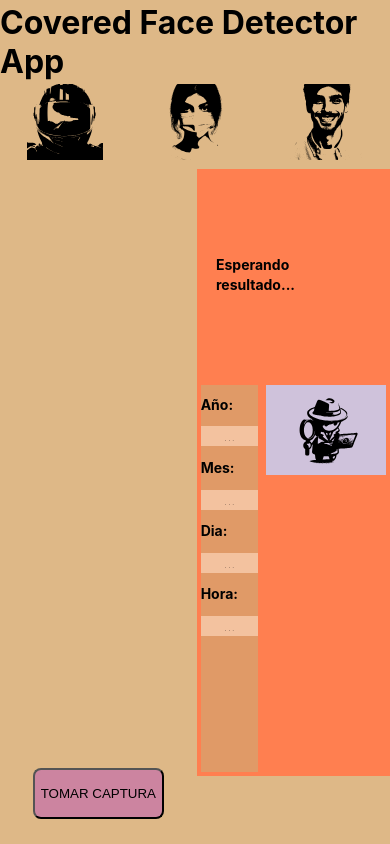
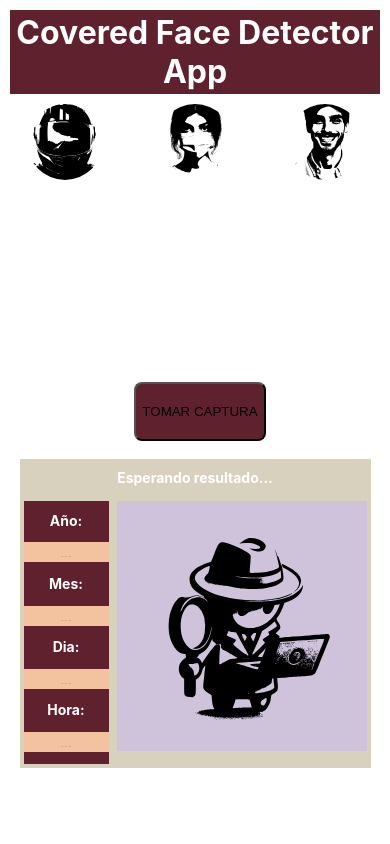
Before and after one commit to Juan0496/Client-FaceRecog, a React (Vite) app: page / in a window 390 px wide. Shown: the top 844 px of the page. Built offline with nearby package versions, Linux system fonts and the light colour scheme; no server answers.

Commit message:
actualizacion1

```diff
--- a/src/App.css
+++ b/src/App.css
@@ -3,14 +3,18 @@
   margin: 0 auto;
   text-align: left;
 }
+
 .App-header{
   display: flex;
   align-items: center;
   height: 10vh;
   justify-content: center;
+  margin: 10px;
+  text-align: center;
+  background-color: #60212e;
 }
 .titulo-foot{
-  height: 10vh;
+  height: max-content;
 }
 .sobre-app{
   display: flex;
@@ -27,7 +31,7 @@
   flex-direction: column;
   align-items: center;
   width: 60%;
-  background-color:  rgb(156, 145, 131);
+  background-color:  #f4f2ef;
 
 }
 .avatarcont{
@@ -41,4 +45,5 @@
 }
 .mi-mensaje{
   width: 70%;
+
 }
--- a/src/App.jsx
+++ b/src/App.jsx
@@ -20,18 +20,19 @@ function App() {
             <h3> React:</h3>
             <p>Junto a Vite, para la elaboración del Frontend.</p>
             <h3> Fast Api:</h3>
-            <p>Sirvio para la creacion de una Api, que establece la comunicación con el servidor; el cual, procesará la imagen, mediante una red neuronal convolucional
-              entrenada previamente.
+            <p>Sirvio para la creacion de una API, que establece la comunicación con el servidor, quien procesará la imagen mediante una red neuronal convolucional;
+              la cuál, se entrenó previamente con el fin de reconocer tres estados de imagen; en primer lugar, una imagen con un rostro descubierto; en segundo lugar, un rostro cubierto con mascarilla;
+              y por ultimo, un rostro cubierto con un casco.
             </p>
-            <ul>Para el entrenamiento y procesamiento de las imagenes, se utilizaron las siguientes libreria de python.</ul>
-              <li>OpenCV</li>
+            <ul>Para el entrenamiento y procesamiento de las imágenes, se utilizaron las siguientes librerias de python.</ul>
+              <li>Io</li>
               <li>Numpy</li>
+              <li>Matplotlib</li>
+              <li>Os</li>
               <li>PIL</li>
-              <li>Io</li>
+              <li>Tensorflow</li>
               <li>Time</li>
-              <li>Matplotlib</li>
-              <li>Tensorflow</li>
-              <li>Os</li>
+
           </div>
            <div className='mi'>
             <div className='avatarcont'>
--- a/src/components/Proces.jsx
+++ b/src/components/Proces.jsx
@@ -5,14 +5,14 @@ import { Getvideo } from '../functions/videoref';
 import { Clear } from '../functions/boton';
 import { sendMessage} from '../functions/api';
 import './componentes.css'
-import descubierto from '../assets/descubierto.svg'
-import mascarilla from  '../assets/mascarilla.svg'
-import casco from '../assets/casco .svg'
+
+import Identificadores from './identificadores';
 function Proces() {
   const [boton, SetBoton]=useState(true);
   const [imageUrl, setImageUrl] = useState('');
   const videoRef = useRef(null);
   const canvasRef = useRef(null);
+
   //const canvasRef = useRef(null);
   Getvideo(videoRef);
   const clear = () => Clear(canvasRef,SetBoton);
@@ -20,11 +20,7 @@ function Proces() {
   const botfalse = () => SetBoton(false);
   return (
     <>
-    <div className='identificadores'>
-      <img className='identImage' src={casco}></img>
-      <img className='identImage' src={mascarilla}></img>
-      <img className='identImage' src={descubierto}></img>
-    </div>
+    <Identificadores imageUrl={imageUrl} boton={boton}></Identificadores>
     <div className="containerProc">
 
 
--- a/src/components/Resultado.jsx
+++ b/src/components/Resultado.jsx
@@ -1,4 +1,3 @@
-import { useRef } from 'react';
 import incognito from '../assets/incognito.svg'
 import Canvas from './canvas';
 function Resultado(props) {
@@ -20,7 +19,7 @@ function Resultado(props) {
 return(
 <div className="resultado">
     <div className="result-cont">
-        { boton ? <h1 className='mensaje'>Esperando resultado...</h1> : <img src={ imageUrl} className="image-result" ></img>}
+        { boton ? <h1 className='mensaje'>Esperando resultado...</h1> : <h1 className='mensaje' >{`99.9% de probabilidad, de que su rostro este ${imageUrl}`}</h1>}
     </div>
     <div className="datos-cont">
         <div className="datos">
--- a/src/components/canvas.jsx
+++ b/src/components/canvas.jsx
@@ -8,8 +8,8 @@ function Canvas(props) {
         // Obtener el stream de video de la cámara
         const video = videoRef.current;
         const canvas= canvasRef.current;
-        canvas.width = (video.videoWidth)/8;
-        canvas.height = (video.videoHeight)/8;
+        canvas.width = (video.videoWidth);
+        canvas.height = (video.videoHeight);
         const ctx= canvas.getContext('2d');
         ctx.drawImage(video,0,0, canvas.width,canvas.height)
         sendMessage(canvas,setImageUrl );
--- a/src/components/componentes.css
+++ b/src/components/componentes.css
@@ -6,13 +6,31 @@
 }
 .identImage{
     height: 90%;
+    border-radius: 9999px;
+
+}
+.identImageSelect{
+    height: 90%;
+    background-color:#60212e;
+    border-radius: 9999px;
 }
 .containerProc{
     height: 80vh;
     display: flex;
     flex-direction: row;
     width: 100%;
+
 }
+
+@media (max-width: 1024px) {
+    .containerProc{
+        height: max-content;
+        display: flex;
+        flex-direction: column;
+        width: 100%;
+        align-items: center;
+    }  }
+
 .videoCont{
     width: 70%;
     height: 100%;
@@ -21,9 +39,18 @@
     align-items: stretch;
     justify-content: center;
 }
+@media (max-width: 1024px) {
+    .videoCont{
+        width: 90%;
+        height: 100%;
+        display: flex;
+        flex-direction: column;
+        align-items: stretch;
+        justify-content: center;
+    }}
 .video-cont{
     width: 100%;
-    height: 85%;
+    height: 80%;
     display: flex;
 
     align-items: center;
@@ -37,12 +64,22 @@
     justify-content: center;
     align-items: center;
     width: 100%;
-    height: 15%;
+    height: 10%;
+
 }
+@media (max-width: 1024px) {
+    .button-cont{
+        display: flex;
+        justify-content: center;
+        align-items: center;
+        width: 100%;
+        height: 10vh;
+        margin: 5px;
+    }}
 .button{
-    height: 50%;
+    height: 70%;
     border-radius: 0.5rem;
-    background-color: rgb(204, 132, 160);
+    background-color: #60212e;
     cursor: pointer;
 
 
@@ -51,10 +88,15 @@
     display: flex;
     flex-direction: column;
     align-items: center;
-    justify-content: center;
+    justify-content:space-around;
     height: 90%;
-    background-color: coral;
-}
+    background-color: #d8d1bd;
+    width: 40%;}
+@media (max-width: 1024px) {
+    .resultado{
+
+    width: 90%;
+    }}
 .result-cont{
     display: flex;
     align-items: center;
@@ -66,17 +108,18 @@
     height: 30%;
 }
 .image{
-    height: 90px;
-    width: 120px;
+    height: 250px;
+    width: 250px;
     background-color: rgb(207, 194, 219);
 }
 .datos-cont{
     display: flex;
-    justify-content: center;
+    justify-content: space-between;
     height: 65%;
+    width: 100%;
     & .datos{
 
-    width: 100%;
+    width: 30%;
     padding-left: 0.25rem;
     padding-right: 0.25rem;
     padding-top: 0.25rem;
@@ -84,13 +127,14 @@
     display: grid;
 
     & .text-cont{
-        background-color: rgb(224, 154, 103);
+        background-color: #60212e;
+        height: max-content;
     }
 
     }
     & .captura{
         height: 100%;
-        width: 140px;
+        justify-content: center;
         display: flex;
         justify-content: center;
         padding-left: 0.25rem;
@@ -103,6 +147,7 @@
 .mensaje{
     font-size: 0.875rem; /* 14px */
 line-height: 1.25rem; /* 20px */
+text-align: center;
 }
 .mensaj-cont{
     font-size: 0.875rem; /* 14px */
--- /dev/null
+++ b/src/components/identificadores.jsx
@@ -0,0 +1,15 @@
+import descubierto from '../assets/descubierto.svg'
+import mascarilla from  '../assets/mascarilla.svg'
+import casco from '../assets/casco .svg'
+export default function Identificadores(props){
+    const {imageUrl,boton} = props
+    const resultados = ["con un casco","descubierto","con una mascarilla"]
+
+return(
+<div className='identificadores'>
+      <img className={imageUrl === resultados[0] && boton===false ? 'identImageSelect' : 'identImage'} src={casco}></img>
+      <img className={imageUrl=== resultados[2] && boton===false ? 'identImageSelect' : 'identImage'} src={mascarilla}></img>
+      <img className={imageUrl === resultados[1] && boton===false ? 'identImageSelect' : 'identImage'} src={descubierto}></img>
+</div>
+)
+}
--- a/src/functions/api.jsx
+++ b/src/functions/api.jsx
@@ -8,13 +8,25 @@ export const sendMessage = async (canvas,setImageUrl) => {
         method: 'POST',
         body: formData,
       })
-      .then(response => response.blob())
-      .then(data => {
-        const imageObjectURL = URL.createObjectURL(data);
-        setimageUrl(imageObjectURL);
-      })
+      .then(response => response.json())
+      .then(data => {const res = data.respuesta; return(res)})
+      .then(res => setimageUrl(res))
       .catch(error => {
         console.error('Error:', error);
       });
     }, 'image/png');
   };
+  /*
+  canVas.toBlob((blob) => {
+      const formData = new FormData();
+      formData.append('file', blob, 'capture.png');
+      fetch('http://127.0.0.1:8000/recibir/', {
+        method: 'POST',
+        body: formData,
+      })
+
+  .then(response => response.blob())
+      .then(data => {
+        const imageObjectURL = URL.createObjectURL(data);
+        setimageUrl(imageObjectURL);
+      })*/
--- a/src/functions/videoref.jsx
+++ b/src/functions/videoref.jsx
@@ -3,7 +3,7 @@ import React, { useRef, useEffect, useState } from 'react';
 export const Getvideo = (videoRef )=>{
 const videoref  = videoRef
 const constrains = {
-    video:{width:320, height:240}
+    video:{width:220, height:220}
 }
 useEffect(() => {
     // Obtener el stream de video de la cámara
--- a/src/index.css
+++ b/src/index.css
@@ -1,15 +1,21 @@
 :root {
   font-family: Inter, system-ui, Avenir, Helvetica, Arial, sans-serif;
-  background-color: burlywood;
+  background-color:#f4f2ef,
 }
 
 body {
   margin: 0;
   min-width: 320px;
   min-height: 100vh;
+  width: 100%;
 }
+
 footer{
   margin-left: 1rem;
   height: 100vh;
+  width: 100%;
 
 }
+h1{
+  color: white;
+}
```
